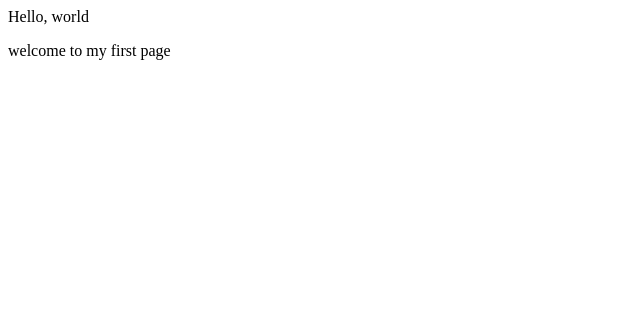
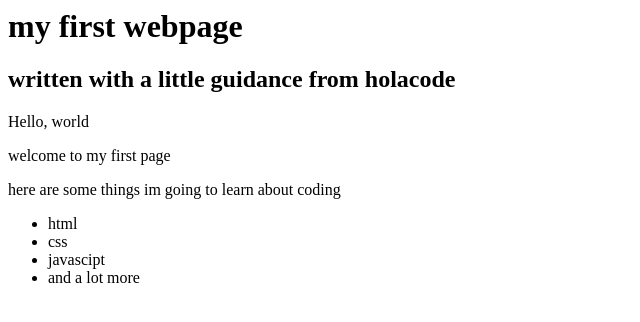
Before and after one commit to Eduardo091/favorite-animal, a plain HTML site: page my-favorite-things.html in a window 1280 px wide. Shown: the whole page, without its empty margins (0-640 px from the left). Drawn offline with Linux system fonts and the light colour scheme.

Commit message:
add list elements

```diff
--- a/my-favorite-things.html
+++ b/my-favorite-things.html
@@ -4,7 +4,17 @@
     <title>My first webpage</title>
   </head>
     <body>
+      <h1>my first webpage</h1>
+      <h2>written with a little guidance from holacode</h2>
+
       <p>Hello, world</p>
       <p>welcome to my first page</p>
+      <p>here are some things im going to learn about coding</p>
+      <ul>
+        <li>html</li>
+        <li>css</li>
+        <li>javascipt</li>
+        <li> and a lot more</li>
+      </ul>
     </body>
 </html>
```
